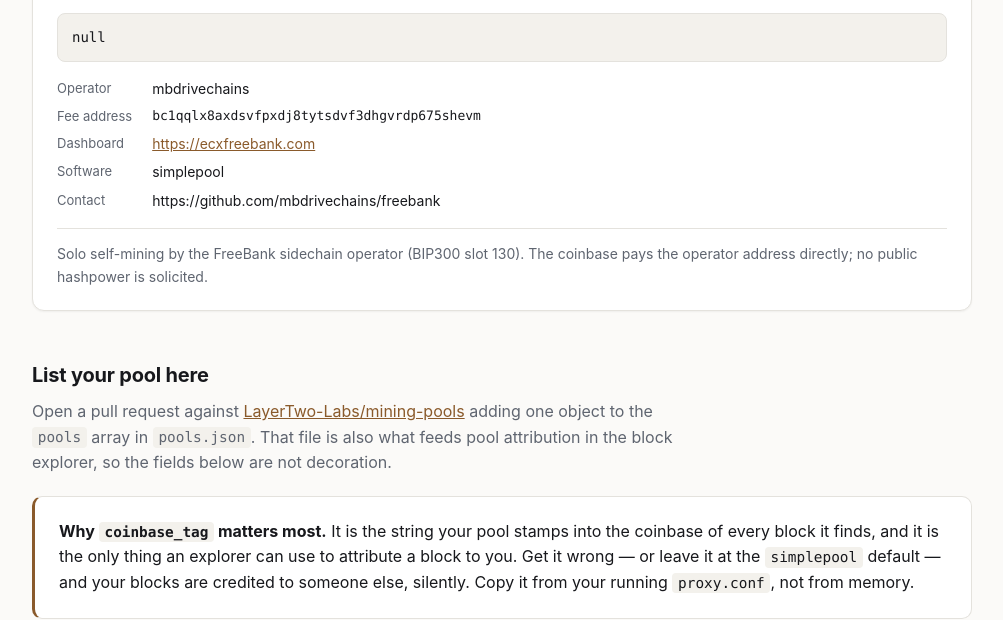
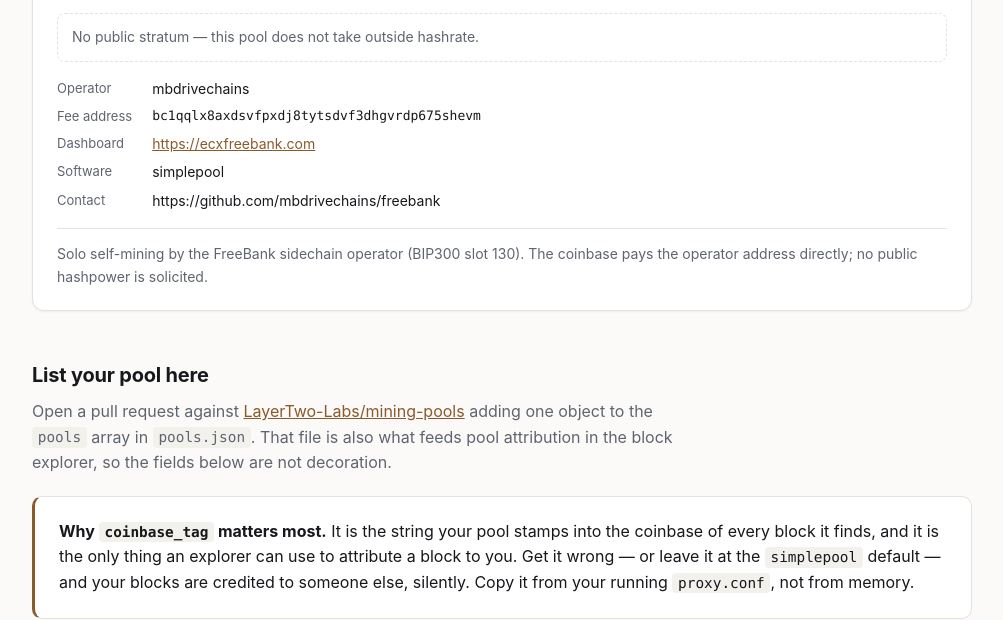
Before and after one commit to LayerTwo-Labs/mining-pools, a plain HTML site: page index.html in a window 1280 px wide. Shown: the part 2409-3029 px from the top of the page, without its empty margins (138-1141 px from the left). Drawn offline with Linux system fonts and the light colour scheme.

Commit message:
Do not print "null" when a pool has no stratum_url
FreeBank is the first pool with stratum_url: null, and the card renders
the literal string "null" in the connect box on the live page.

Every other field the template touches is guarded — row() drops null and
empty, dashboard_url and payout are behind ternaries — but stratum_url
was interpolated raw because the README calls it required. It is required
for anything soliciting hashrate, which is the case that field exists for;
a solo operator self-mining has nothing to publish there.

Guards it, and renders a muted dashed placeholder in its place so the card
keeps its shape and a reader looking for somewhere to point a miner gets
an answer instead of a gap. Documents the null case in both field tables.

Co-Authored-By: Claude Opus 5 (1M context) <noreply@anthropic.com>
Claude-Session: https://claude.ai/code/session_014uAbrz2efVFV9iyDdM9aPW

```diff
--- a/index.html
+++ b/index.html
@@ -68,6 +68,10 @@
     display:block;background:var(--code);border:1px solid var(--line);border-radius:8px;
     padding:12px 14px;margin:0 0 16px;overflow-x:auto;white-space:nowrap;
     font-family:ui-monospace,SFMono-Regular,Menlo,Consolas,monospace;font-size:14px;
+  }
+  .connect.none{
+    background:none;border-style:dashed;color:var(--muted);
+    font-family:inherit;font-size:14px;white-space:normal;
   }
   dl.facts{display:grid;grid-template-columns:max-content 1fr;gap:6px 20px;margin:0}
   dl.facts dt{color:var(--muted);font-size:13px;white-space:nowrap}
@@ -140,7 +144,7 @@
       <tr><td>mode</td><td class="req">required</td><td><code>solo</code> or <code>pps-classic</code>. Determines what the stratum username must be.</td></tr>
       <tr><td>fee_bps</td><td class="req">required</td><td>Fee in basis points. <code>100</code> = 1%.</td></tr>
       <tr><td>coinbase_tag</td><td class="req">required</td><td>Exactly as it appears in your coinbase, slashes included.</td></tr>
-      <tr><td>stratum_url</td><td class="req">required</td><td>Full <code>stratum+tcp://host:port</code> a miner can paste.</td></tr>
+      <tr><td>stratum_url</td><td class="req">required</td><td>Full <code>stratum+tcp://host:port</code> a miner can paste. <code>null</code> only if the pool takes no outside hashrate.</td></tr>
       <tr><td>operator_address</td><td class="req">required</td><td>Address taking the fee cut.</td></tr>
       <tr><td>dashboard_url</td><td>optional</td><td>Public stats page, if you have one.</td></tr>
       <tr><td>status_url</td><td>optional</td><td>Machine-readable status, e.g. <code>/api/status</code>.</td></tr>
@@ -184,7 +188,9 @@ fetch('pools.json', {cache:'no-cache'}).then(r => r.json()).then(d => {
           <span class="chip">${(p.fee_bps/100)}% fee</span>
         </div>
       </div>
-      <code class="connect">${esc(p.stratum_url)}</code>
+      ${p.stratum_url
+        ? `<code class="connect">${esc(p.stratum_url)}</code>`
+        : `<p class="connect none">No public stratum — this pool does not take outside hashrate.</p>`}
       <dl class="facts">
         ${row('Operator', p.operator)}
         ${row('Fee address', p.operator_address, true)}
```
Also changed, not shown: 1 other file.
